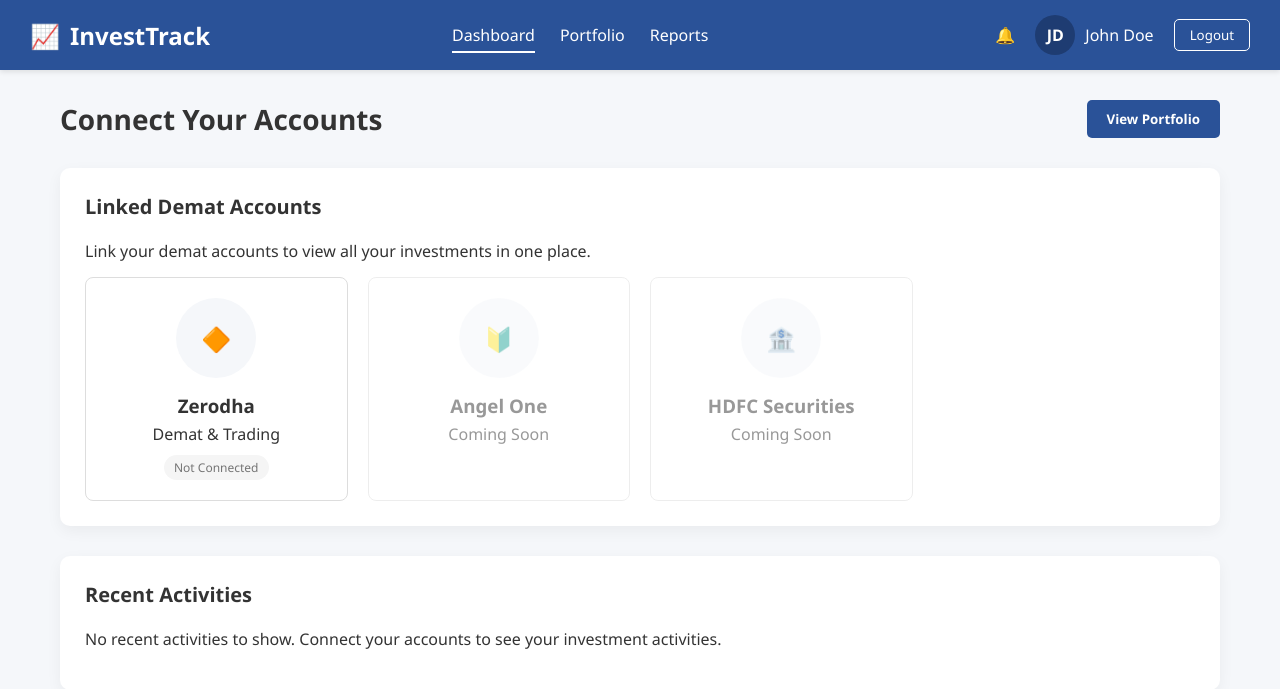
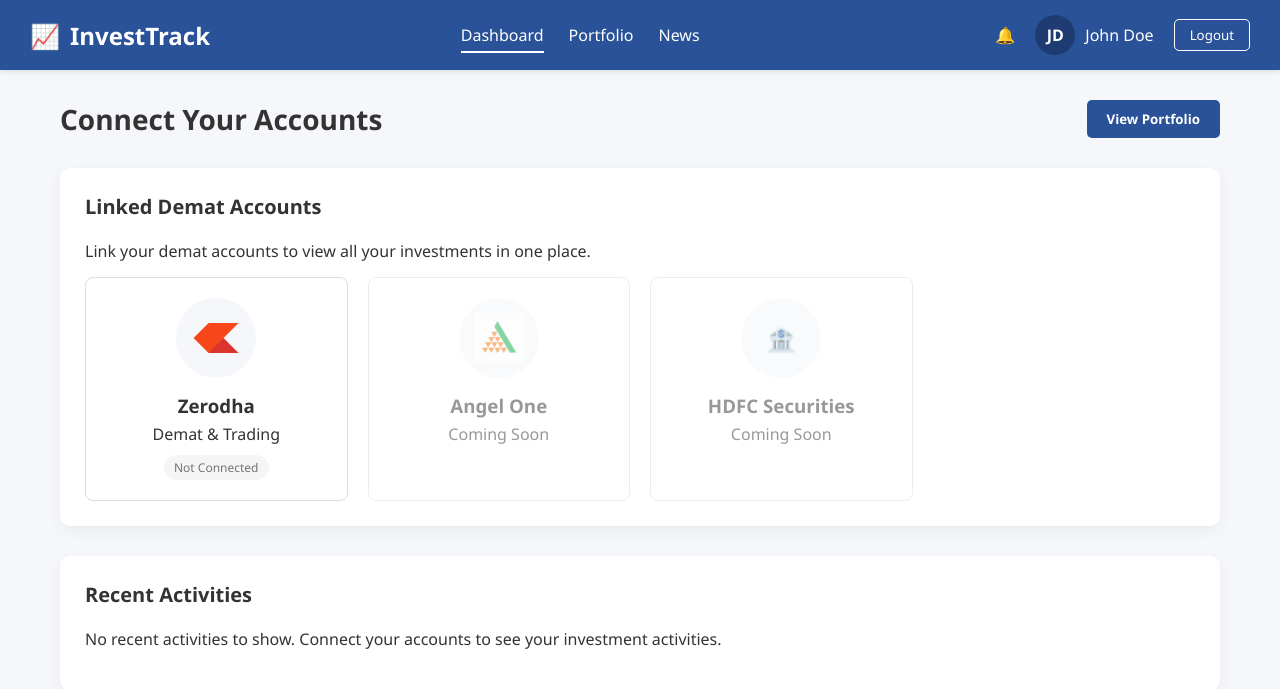
Before and after one commit to sanketagarwal27/InvestTrack, a Flask app: page /dashboard in a window 1280 px wide. Shown: the top 689 px of the page. Run offline with Flask 3, Linux system fonts and the light colour scheme; some libraries are stand-ins or nearby versions.

Commit message:
Updated Dashboard Page

```diff
--- a/static/js/dashboard.js
+++ b/static/js/dashboard.js
@@ -21,6 +21,10 @@
 document.getElementById("view-portfolio-btn").addEventListener("click", function() {
     window.location.href = "/portfolio";
 });
+
+document.getElementById("home-redirect-btn").addEventListener("click", function() {
+    window.location.href = "/dashboard";
+    });
 
 // Dynamically load Firebase SDK
 // Dynamically load Firebase SDK as an ES module
@@ -64,10 +68,10 @@
             console.error("Error signing out: ", error);
         });
     });
-    firebase.auth().onAuthStateChanged(function(user) {
+    auth.onAuthStateChanged(function(user) {
     if (!user) {
     // User is not signed in, redirect to login page
-    window.location.href = "/"; // or wherever your login page is
+    window.location.href = "/";
   }
 });
 }
--- a/templates/dashboard.html
+++ b/templates/dashboard.html
@@ -5,18 +5,18 @@
   <meta charset="UTF-8" />
   <meta name="viewport" content="width=device-width, initial-scale=1.0"/>
   <title>InvestTrack - Dashboard</title>
-  <link rel="icon" type="png" href="/assets/INVEST TRACK.png">
+  <link rel="icon" type="png" href="{{ url_for('static', filename='assets/INVEST_TRACK.png') }}">
   <link rel="stylesheet" href="{{ url_for('static', filename='css/dashboard.css') }}" />
 </head>
 <body>
   <nav class="navbar">
     <div class="logo">
-      <span class="logo-icon">📈</span> InvestTrack
+      <span class="logo-icon">📈</span> <btn id="home-redirect-btn" style="cursor: pointer;"> InvestTrack </btn>
     </div>
     <ul class="nav-menu">
       <li><a href="{{ url_for('dashboard') }}" class="active">Dashboard</a></li>
       <li><a href="{{ url_for('portfolio') }}">Portfolio</a></li>
-      <li><a href="reports.html">Reports</a></li>
+      <li><a href="{{ url_for('news') }}">News</a></li>
     </ul>
     <div class="navbar-right">
       <div class="nav-item notifications">
@@ -56,7 +56,7 @@
           id="zerodha-connect"
           data-connected="{{ 'true' if zerodha_connected else 'false' }}"
         >
-          <div class="broker-logo">🔶</div>
+          <div class="broker-logo"><img src="{{ url_for('static', filename='assets/zerodha_icon.png') }}" width="'150" height="50" alt="Zerodha Logo"></div>
           <h3 class="broker-name">Zerodha</h3>
           <p>Demat & Trading</p>
           <span
@@ -68,7 +68,7 @@
 
         <!-- Placeholder for other brokers (disabled) -->
         <div class="broker-card disabled">
-          <div class="broker-logo">🔰</div>
+          <div class="broker-logo"><img src="{{ url_for('static', filename='assets/angelone_icon.png') }}" width="'150" height="50" alt="AngelOne Logo"></div>
           <h3 class="broker-name">Angel One</h3>
           <p>Coming Soon</p>
         </div>
```
